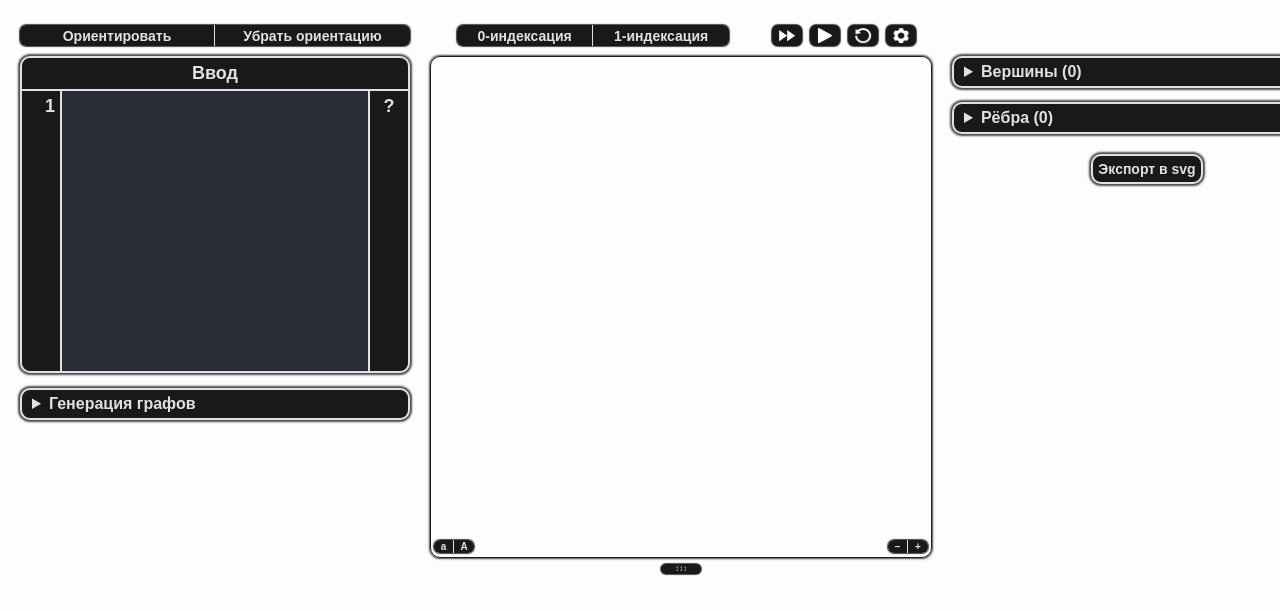
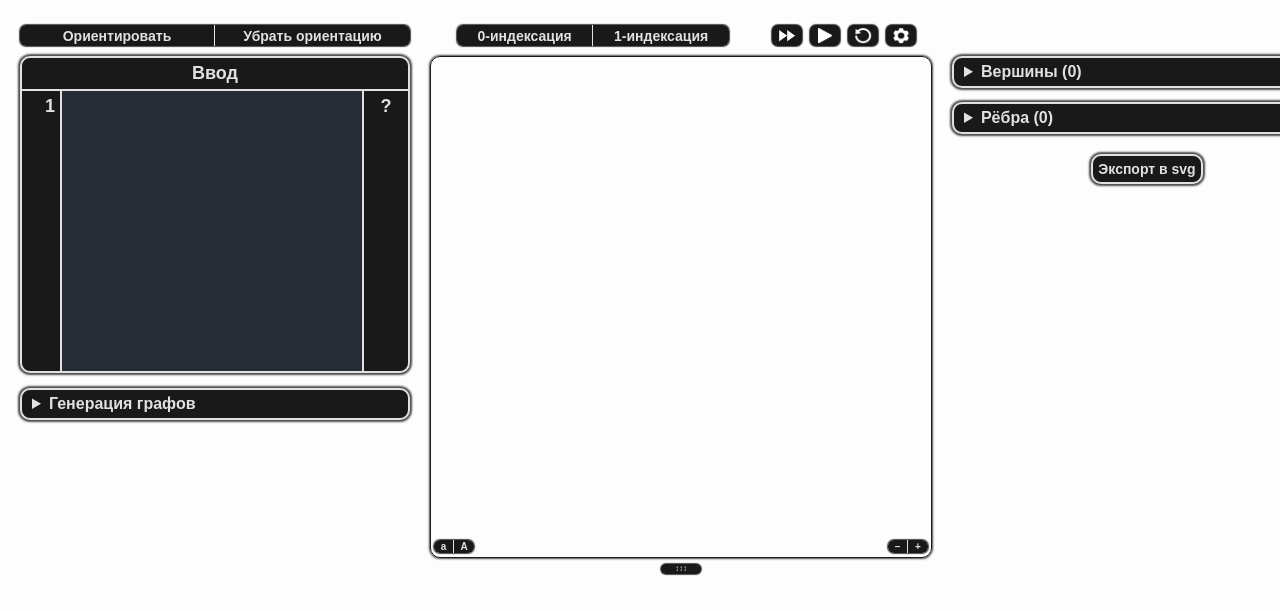
Before and after one commit to MangoosteMA/CP-library-site, a Flask app: template templates/graph_editor/graph_editor.html in a window 1280 px wide; the page is wider, and only the part inside the window is pictured. Shown: the top 611 px of that part. Run offline with Flask 3, Linux system fonts and the light colour scheme; the template is opened without the code that fills it, so the values that code supplies are empty.

Commit message:
Fixed textarea container sizing

```diff
--- a/templates/graph_editor/graph_editor_left_panel.html
+++ b/templates/graph_editor/graph_editor_left_panel.html
@@ -13,7 +13,7 @@
         <div class="textarea-title-div">Ввод</div>
         <div class="editor-outside-div">
             <div class="lines-div" id="edges-lines-div"></div>
-            <div style="display: inline-block; height: 100%; width: 310px;">
+            <div style="display: inline-block; height: 100%; width: 300px;">
                 <div class="nodes-edges-background" id="edges-textarea-background"></div>
                 <textarea class="nodes-edges-textarea" id="edges-textarea" autocorrect="off" autocapitalize="off"></textarea>
             </div>
```
